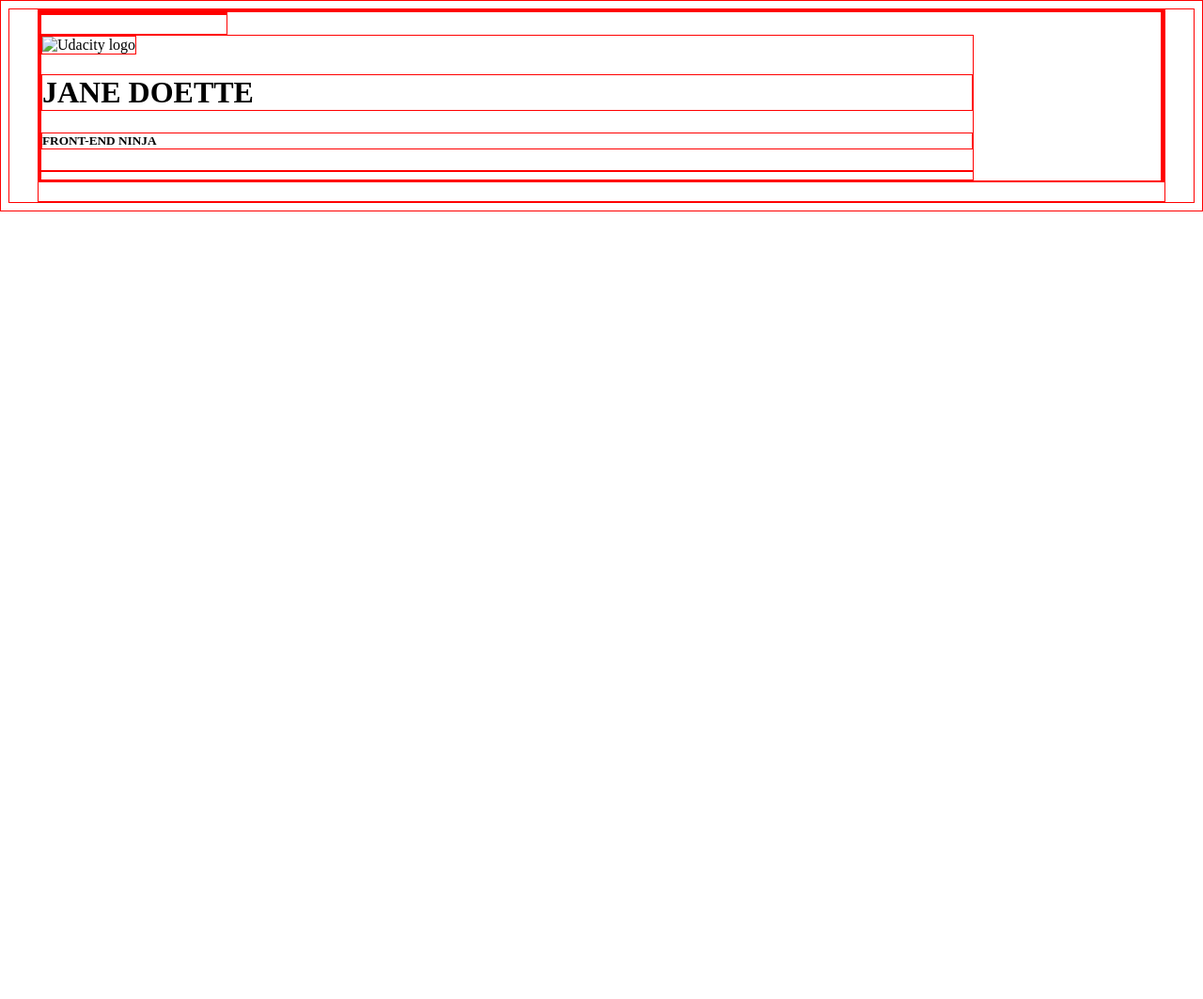
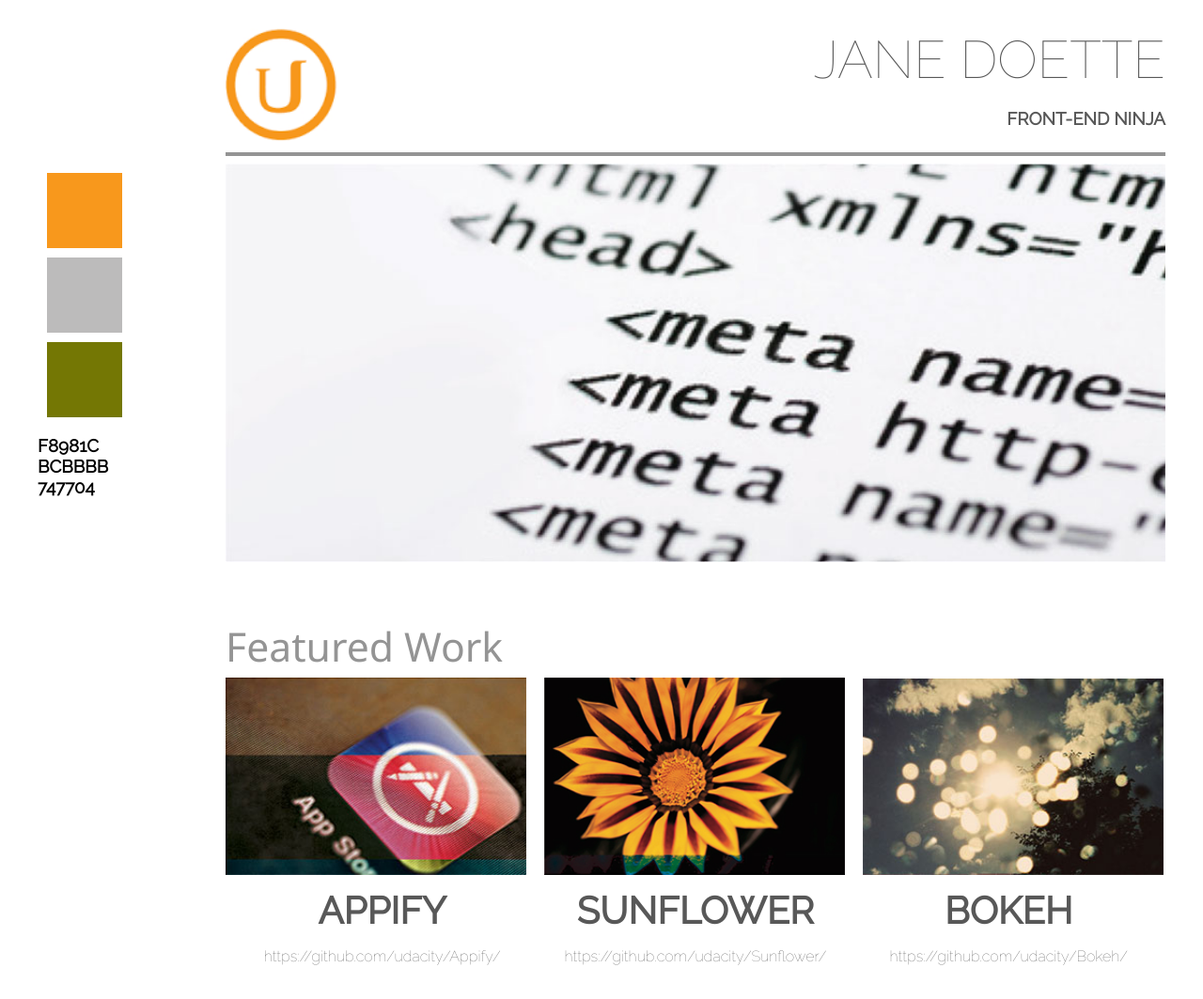
Before and after one commit to IreneTaule/P1_Portfolio, a plain HTML site: page index.html in a window 1280 px wide. Shown: the whole page at 94% size. Before the commit the page ends 800 px from the top, so only its background shows below. Drawn offline with Linux system fonts and the light colour scheme.

Commit message:
P1_Porfolio completed

```diff
--- a/css/main.css
+++ b/css/main.css
@@ -1,12 +1,18 @@
-* {
+@import url(http://fonts.googleapis.com/css?family=Noto+Sans);
+
+/** {
     border: 1px solid red !important;
-}
+}*/
 
 * {
     -webkit-box-sizing: border-box;
     -moz-box-sizing: border-box;
     -ms-box-sizing: border-box;
     box-sizing: border-box;
+}
+
+body {
+    font-family: 'Raleway', serif;
 }
 
 .grid {
@@ -22,11 +28,15 @@
 }
 
 .right {
-    text-align: right;
+    float: right;
 }
 
 .left {
-    text-align: left;
+    float: left;
+}
+
+.txt-right{
+    text-align: right;
 }
 
 .col-1 {
@@ -76,3 +86,64 @@
 .col-12 {
     width: 100%;
 }
+
+header {
+    margin-top: 30px;
+    color: #585858;
+}
+
+header img {
+    max-width: 120px;
+    margin-bottom: 0;
+}
+
+img {
+    width: 100%;
+}
+
+h1 {
+    font-size: 42pt;
+    font-weight: 100;
+    margin: 0;
+}
+
+hr {
+    border: 2px solid #949494;
+}
+
+svg {
+    margin: 10px;
+    display: block;
+}
+
+#h2 {
+    color: #949494;
+    font-size: 32pt;
+    font-family: 'Noto Sans', serif;
+    font-weight: 200;
+    margin-bottom: 5px;
+}
+
+#pictures img {
+    width:calc((100% - 40px)/3);
+    margin-right: 15px;
+}
+
+#pictures img:last-of-type {
+    margin-right: 0;
+}
+
+#text {
+    text-align: center;
+    color: #585858;
+}
+
+#text h2 {
+    font-size: 30pt;
+    margin: 10px auto;
+}
+
+p {
+    font-size: 12pt;
+    font-weight: 100;
+}
--- a/index.html
+++ b/index.html
@@ -4,28 +4,63 @@
     <meta charset="UTF-8">
     <meta name="viewport" content="width=device-width, initial-scale=1.0" />
 
-    <link rel="stylesheet" href="/css/main.css"/>
+    <link rel="stylesheet" href="css/main.css"/>
+    <link href='http://fonts.googleapis.com/css?family=Raleway:400,100' rel='stylesheet' type='text/css'>
 
     <title>P1: Build a Portfolio Site</title>
 </head>
 <body>
     <div class="grid">
-        <div class="row">
-           <header class="col-12">
-                <div class="col-2">
-                    <div class="row"></div>
-                </div>
-                <div class="col-10">
-                    <img src="" alt="Udacity logo" title="Udacity logo" class="left">
-                    <h1>JANE DOETTE</h1>
-                    <h5>FRONT-END NINJA</h5>
-                    <hr>
+           <header>
+                <div class="col-10 right">
+                    <img src="images/logo.png" alt="Udacity logo" title="Udacity logo">
+                    <div class="col-9 right">
+                        <h1 class="txt-right">JANE DOETTE</h1>
+                        <h3 class="txt-right">FRONT-END NINJA</h3>
+                    </div>
+                        <hr>
                 </div>
            </header>
-           <article>
+           <section class="col-12 row">
+               <div class="col-2">
+                   <svg width="80" height="80">
+                       <rect width="80" height="80" style="fill:#F8981C;" />
+                   </svg>
+                   <svg width="80" height="80">
+                       <rect width="80" height="80" style="fill:#BCBBBB;" />
+                   </svg>
+                   <svg width="80" height="80">
+                       <rect width="80" height="80" style="fill:#747704;" />
+                   </svg>
+                   <h3>F8981C<br>BCBBBB<br>747704</h3>
+               </div>
+               <div class="col-10">
+                   <img src="images/code.jpg" alt="code_image" title="code_image">
+               </div>
+           </section>
+           <section class="col-10 right">
+               <h2 id="h2">Featured Work</h2>
+               <div id="pictures" class="col-12">
+                   <img src="images/appify.jpg" alt="appify" title="appify">
+                   <img src="images/sunflower.jpg" alt="sunflower" title="sunflower">
+                   <img src="images/bokeh.jpg" alt="bokeh" title="bokeh">
+               </div>
+               <div id="text" class="col-12 row">
+                   <div class="col-4">
+                       <h2>APPIFY</h2>
+                       <p>https://github.com/udacity/Appify/</p>
+                   </div>
+                   <div class="col-4">
+                       <h2>SUNFLOWER</h2>
+                       <p>https://github.com/udacity/Sunflower/</p>
+                   </div>
+                   <div class="col-4">
+                       <h2>BOKEH</h2>
+                       <p>https://github.com/udacity/Bokeh/</p>
+                   </div>
 
-           </article>
-        </div>
+               </div>
+           </section>
     </div>
 </body>
 </html>
```
Also changed, not shown: test.html (deleted, +0 -30 lines), images/appify.jpg (added), images/bokeh.jpg (added), images/code.jpg (added), images/logo.png (added), images/sunflower.jpg (added), 2 other files.
